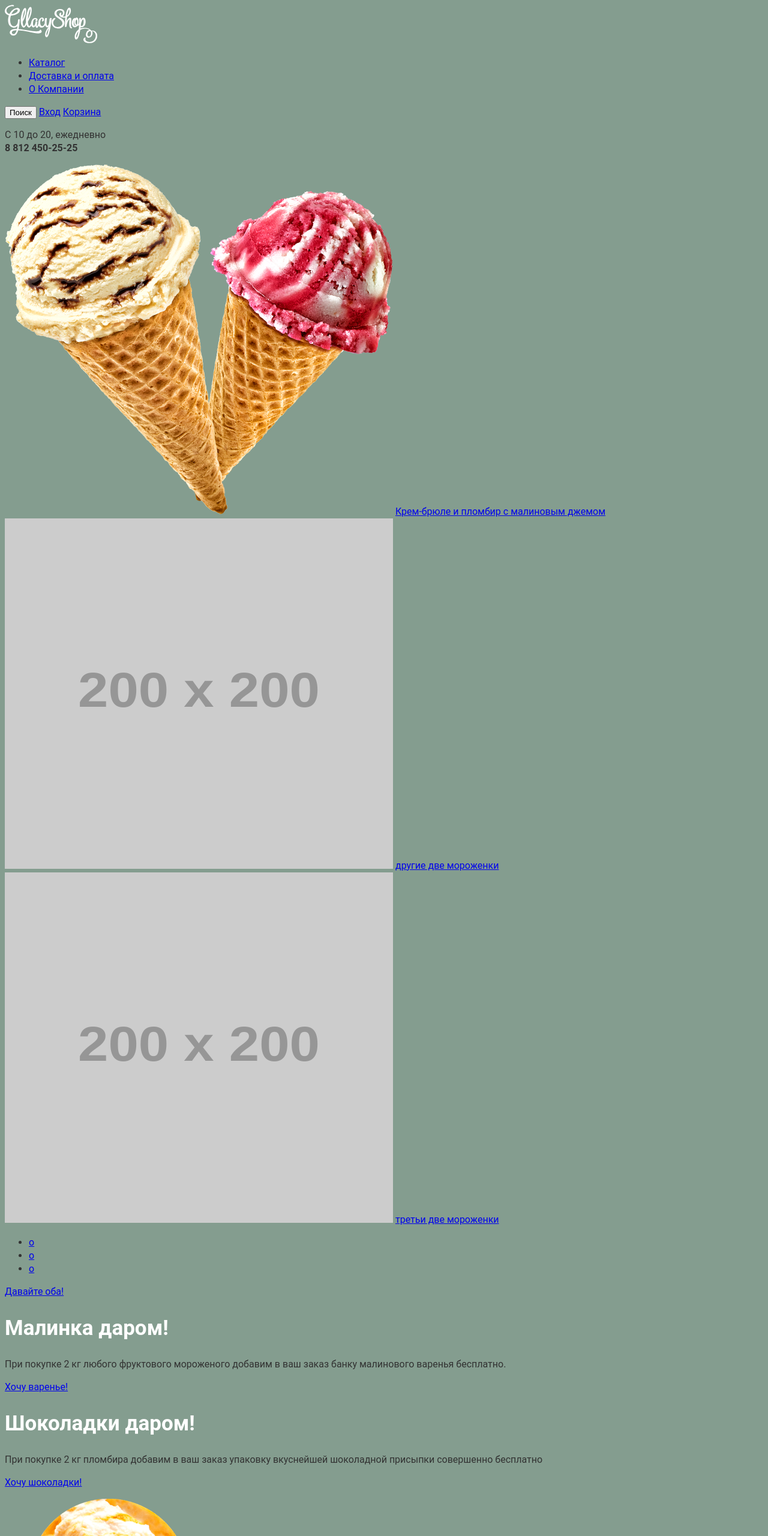
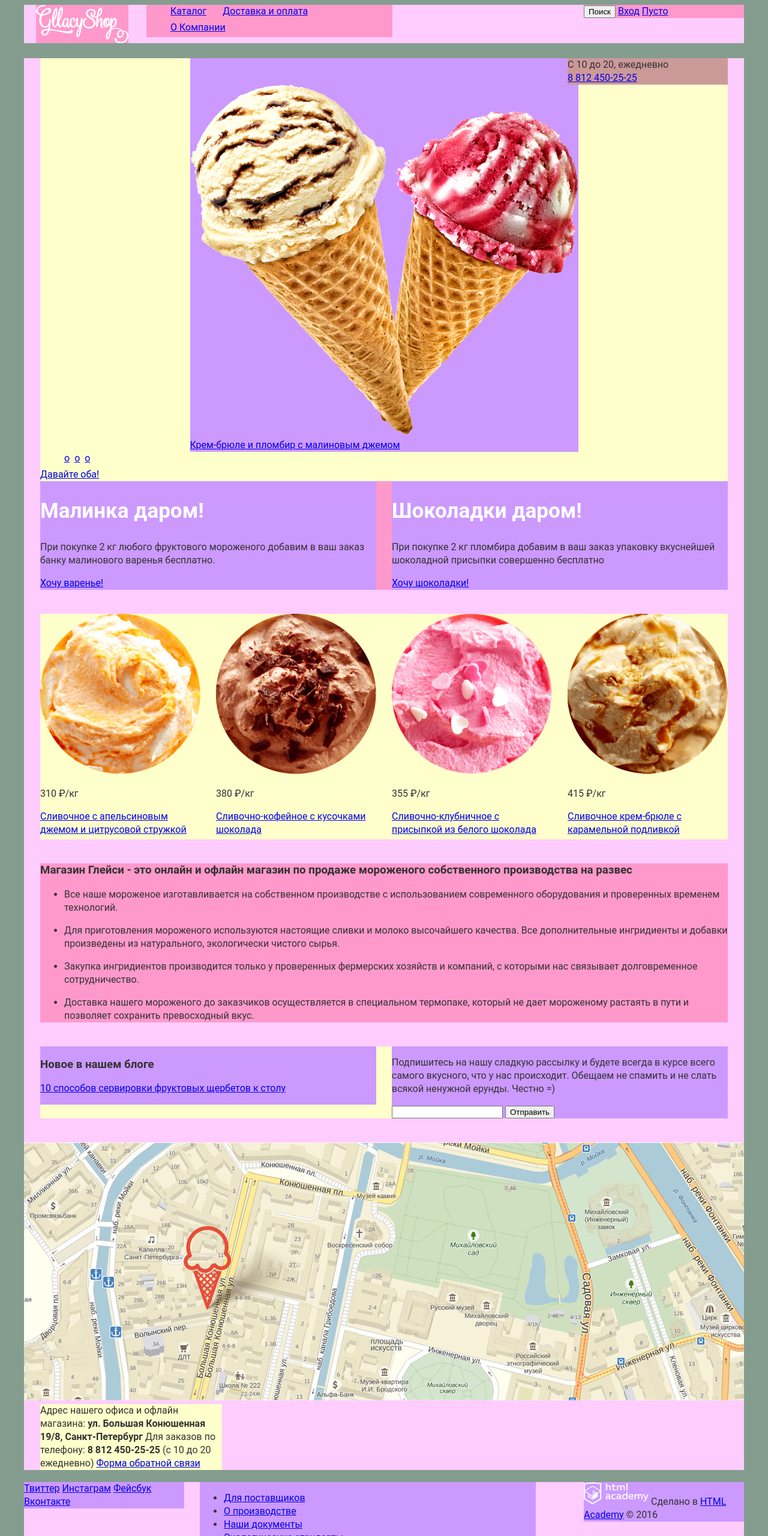
Before and after one commit to AnnaBusheva/243160-gllacy, a plain HTML site: page index.html in a window 1280 px wide. Shown: the top 2560 px of the page at 60% size. Drawn offline with Linux system fonts and the light colour scheme; placeholder pictures from the web are drawn by us.

Commit message:
Сетка, вариант 1

```diff
--- a/css/style.css
+++ b/css/style.css
@@ -4,7 +4,8 @@ body {
 	color: #323232;
 	font-weight: normal;
 	font-family: Roboto, sans-serif;
-	/* чтобы белые заголовки не потерялись */
+
+	/* Подсветка */
 	background-color: #849d8f;
 }
 
@@ -15,3 +16,280 @@ h1, h2 {
 	font-weight: bold;
 	font-family: Roboto, sans-serif;
 }
+
+.main-header {
+	width: 1200px;
+	margin: 0 auto;
+	margin-bottom: 25px;
+
+	/* Подсветка */
+	background-color: #fcf;
+}
+
+.clearfix::after {
+	content: "";
+	display: table;
+	clear: both;
+}
+
+.main-header img {
+	float: left;
+	width: 154px;
+	margin-left: 20px;
+
+	/* Подсветка */
+	background-color: #f9c;
+}
+
+.main-nav {
+	float: left;
+	width: 410px;
+	margin-left: 30px;
+	font-size: 0;
+
+	/* Подсветка */
+	background-color: #f9c;
+}
+
+.main-nav li {
+	display: inline-block;
+	margin-right: 27px;
+	font-size: 16px;
+}
+
+.user-block {
+	float: right;
+	width: 267px;
+
+	/* Подсветка */
+	background-color: #f9c;
+}
+
+main {
+	width: 1146px;
+	margin: 0 auto;
+	padding: 0 27px;
+
+	/* Подсветка */
+	background-color: #fcf;
+}
+
+.aside {
+	float: right;
+	width: 267px;
+
+	/* Подсветка */
+	background-color: #c99;
+}
+
+/* возникло подозрение, что в слайдере не обошлось без position, поэтому он не доделан */
+.slider {
+
+	/* Подсветка */
+	background-color: #ffc;
+}
+
+.slide {
+	width: 647px;
+	margin: 0 auto;
+
+	/* Подсветка */
+	background-color: #c9f;
+}
+
+/* временно, для удобства просмотра */
+.slide-2, .slide-3 {
+	display: none;
+}
+
+.slider-switch {
+	font-size: 0;
+}
+
+.slider-switch li {
+	display: inline-block;
+	margin-right: 8px;
+	font-size: 16px;
+}
+
+.offers {
+	margin-bottom: 40px;
+
+	/* Подсветка */
+	background-color: #f9c;
+}
+
+.offer-item-1 {
+	float: left;
+	width: 560px;
+
+	/* Подсветка */
+	background-color: #c9f;
+}
+
+.offer-item-2 {
+	float: right;
+	width: 560px;
+
+	/* Подсветка */
+	background-color: #c9f;
+}
+
+.best-selling {
+	margin-bottom: 40px;
+	font-size: 0;
+
+	/* Подсветка */
+	background-color: #ffc;
+}
+
+.best-selling ul {
+	margin: 0;
+	padding: 0;
+}
+
+.best-selling li {
+	display: inline-block;
+	width: 267px;
+	margin-right: 26px;
+	font-size: 16px;
+}
+
+.best-selling li:last-child {
+	margin-right: 0;
+}
+
+.features {
+	margin-bottom: 40px;
+
+	/* Подсветка */
+	background-color: #f9c;
+}
+
+.content {
+	margin-bottom: 40px;
+
+	/* Подсветка */
+	background-color: #ffc;
+}
+
+.blog {
+	float: left;
+	width: 560px;
+
+	/* Подсветка */
+	background-color: #c9f;
+}
+
+.subscribe {
+	float: right;
+	width: 560px;
+
+	/* Подсветка */
+	background-color: #c9f;
+}
+
+.map {
+	margin-left: -27px;
+}
+
+/* тоже position? */
+.contacts {
+	width: 303px;
+
+	/* Подсветка */
+	background-color: #ffc;
+}
+
+.main-footer {
+	width: 1200px;
+	margin: 0 auto;
+	margin-top: 20px;
+
+	/* Подсветка */
+	background-color: #fcf;
+}
+
+.socials {
+	float: left;
+	width: 267px;
+	margin-right: 26px;
+
+	/* Подсветка */
+	background-color: #c9f;
+}
+
+.docs {
+	float: left;
+	width: 560px;
+
+	/* Подсветка */
+	background-color: #c9f;
+}
+
+.copyright {
+	float: right;
+	width: 267px;
+
+	/* Подсветка */
+	background-color: #c9f;
+}
+
+/* catalog */
+
+.breadcrumbs {
+	font-size: 0;
+
+	/* Подсветка */
+	background-color: #ffc;
+}
+
+.breadcrumbs li {
+	display: inline-block;
+	margin-right: 21px;
+	font-size: 16px;
+}
+
+.catalog {
+	margin-bottom: 80px;
+	font-size: 0;
+
+	/* Подсветка */
+	background-color: #f9c;
+}
+
+.catalog ul {
+	margin: 0;
+	padding: 0;
+}
+
+.catalog li {
+	display: inline-block;
+	width: 267px;
+	margin-right: 26px;
+	vertical-align: top;
+	font-size: 16px;
+}
+
+.catalog li:nth-child(4n) {
+	margin-right: 0;
+}
+
+.pagination {
+	font-size: 0;
+
+	/* Подсветка */
+	background-color: #ffc;
+}
+
+.pagination ul {
+	margin: 0;
+	padding: 0;
+}
+
+.pagination li {
+	display: inline-block;
+	width: 26px;
+	margin-right: 12px;
+	font-size: 16px;
+}
--- a/index.html
+++ b/index.html
@@ -6,7 +6,7 @@
     <link href="css/style.css" rel="stylesheet">
   </head>
   <body>
-    <header class="main-header">
+    <header class="main-header clearfix">
       <img src="img/logo-gllacy.svg" alt="Логотип Глейси" width="154" height="64">
       <nav class="main-nav">
         <ul>
@@ -18,41 +18,42 @@
       <div class="user-block">
       	<button class="btn-header" type="button">Поиск</button> <!--???-->
       	<a class="btn-header" href="#">Вход</a>
-      	<a class="btn-header" href="#">Корзина</a>
+      	<a class="btn-header" href="#">Пусто</a>
       </div>
     </header>
+    <main>
     <div class="aside">
-      <p>С 10 до 20, ежедневно<br>
-      <b>8 812 450-25-25</b></p>
+      <span>С 10 до 20, ежедневно</span><br>
+      <a href="tel:88124502525">8 812 450-25-25</a>
     </div>
-    <div class="slider"> <!-- вроде, он должен сам переключаться? -->
+    <div class="slider">
       <div class="slide">
         <img src="img/ice-cream.png" alt="Две мороженки" width="647" height="584">
         <a href="#">Крем-брюле и пломбир с малиновым джемом</a>
       </div>
-      <div class="slide">
+      <div class="slide slide-2"> <!-- временно добавлен класс -->
         <img src="http://placehold.it/200x200" alt="другие две мороженки" width="647" height="584">
         <a href="#">другие две мороженки</a>
       </div>
-      <div class="slide">
+      <div class="slide slide-3"> <!-- временно добавлен класс -->
         <img src="http://placehold.it/200x200" alt="третьи две мороженки" width="647" height="584">
         <a href="#">третьи две мороженки</a>
       </div>
       <ul class="slider-switch">
-        <li><a href="#">o</a></li> <!-- непонятно, что должно лежать внутри а -->
+        <li><a href="#">o</a></li>
         <li><a href="#">o</a></li>
         <li><a href="#">o</a></li>
       </ul>
+      <a class="btn" href="#">Давайте оба!</a>
     </div>
-    <a class="btn" href="#">Давайте оба!</a>
-    <div class="offers">
-      <div class="offer-item">
+    <div class="offers clearfix">
+      <div class="offer-item-1">
         <h2>Малинка даром!</h2>
         <p>При покупке 2 кг любого фруктового мороженого добавим
         в ваш заказ банку малинового варенья бесплатно.</p>
         <a class="btn" href="#">Хочу варенье!</a>
       </div>
-      <div class="offer-item">
+      <div class="offer-item-2">
         <h2>Шоколадки даром!</h2>
         <p>При покупке 2 кг пломбира добавим в ваш заказ упаковку
         вкуснейшей шоколадной присыпки совершенно бесплатно</p>
@@ -60,23 +61,23 @@
       </div>
     </div>
     <div class="best-selling">
-      <ul> <!-- а можно вместо отдельного класса для ul использовать в css .best-selling ul {}? -->
-        <li>
+      <ul>
+        <li class="hit">
           <a href="#"><img src="img/item-1.png" alt="Фото товара" width="267" height="267"></a>
           <p>310 &#8381;/кг</p>
           <a href="#">Сливочное с апельсиновым джемом и цитрусовой стружкой</a>
         </li>
-        <li>
-          <a href="#"><img src="img/item-2.png" alt="Фото товара" width="267" height="267""></a>
+        <li class="hit">
+          <a href="#"><img src="img/item-2.png" alt="Фото товара" width="267" height="267"></a>
           <p>380 &#8381;/кг</p>
           <a href="#">Сливочно-кофейное с кусочками шоколада</a>
         </li>
-        <li>
+        <li class="hit">
           <a href="#"><img src="img/item-3.png" alt="Фото товара" width="267" height="267"></a>
           <p>355 &#8381;/кг</p>
           <a href="#">Сливочно-клубничное с присыпкой из белого шоколада</a>
         </li>
-        <li>
+        <li class="hit">
           <a href="#"><img src="img/item-4.png" alt="Фото товара" width="267" height="267"></a>
           <p>415 &#8381;/кг</p>
           <a href="#">Сливочное крем-брюле с карамельной подливкой</a>
@@ -101,6 +102,7 @@
         </li>
       </ul>
     </div>
+    <div class="content clearfix">
       <div class="blog">
         <h3>Новое в нашем блоге</h3>
         <p><a href="#">10 способов сервировки фруктовых щербетов к столу</a></p>
@@ -111,6 +113,7 @@
       	  <input type="email" name="usermail">
       	  <button class="btn" type="submit">Отправить</button>
         </form>
+      </div>
     </div>
     <div class="map">
       <img src="img/map.jpg" alt="Мы на карте" width="1200" height="430">
@@ -125,7 +128,8 @@
       (с 10 до 20 ежедневно)</span>
       <a class="btn" href="#">Форма обратной связи</a>
     </div>
-    <footer class="main-footer">
+    </main>
+    <footer class="main-footer clearfix">
       <div class="socials">
         <a class="btn-tw" href="#">Твиттер</a>
         <a class="btn-inst" href="#">Инстаграм</a>
```
Also changed, not shown: catalog.html (+7 -5 lines). Lines whose indentation alone changed are shown as unchanged.
